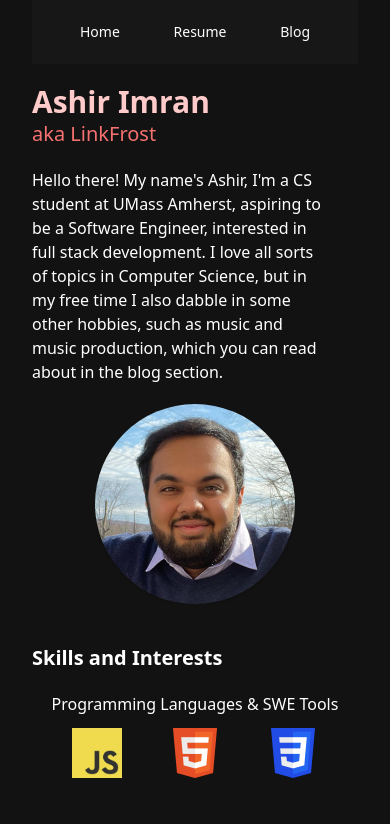
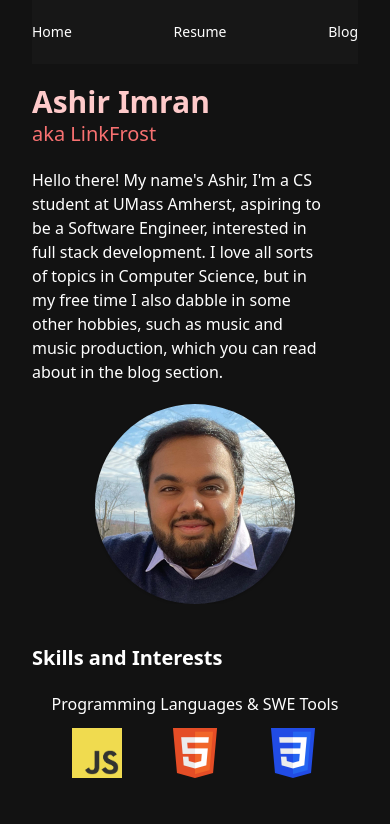
Before and after one commit to LinkFrost/linkfrost.com, a Next.js app: page / in a window 390 px wide. Shown: the top 824 px of the page. Built offline with nearby package versions, Linux system fonts and the light colour scheme.

Commit message:
fix: css mobile fixes

```diff
--- a/components/Navbar.js
+++ b/components/Navbar.js
@@ -3,7 +3,7 @@ import Link from "next/link";
 export default function Navbar() {
   return (
     <div className="sticky top-0 max-w-3xl w-full z-10">
-      <nav className="text-sm sm:text-base sticky top-0 z-10 flex items-center justify-between m-0 px-12 h-16 max-w-3xl w-full bg-neutral-900 bg-opacity-100">
+      <nav className="text-sm sm:text-base sticky top-0 z-10 flex items-center justify-between m-0 h-16 max-w-3xl w-full bg-neutral-900 bg-opacity-100">
         <Link href="/">
           <a className="hover:text-blue-400">Home</a>
         </Link>
--- a/styles/globals.css
+++ b/styles/globals.css
@@ -16,7 +16,7 @@ body {
   }
 
   .markdown img {
-    @apply max-w-screen-sm h-auto;
+    @apply h-auto;
   }
 
   .markdown p {
```
